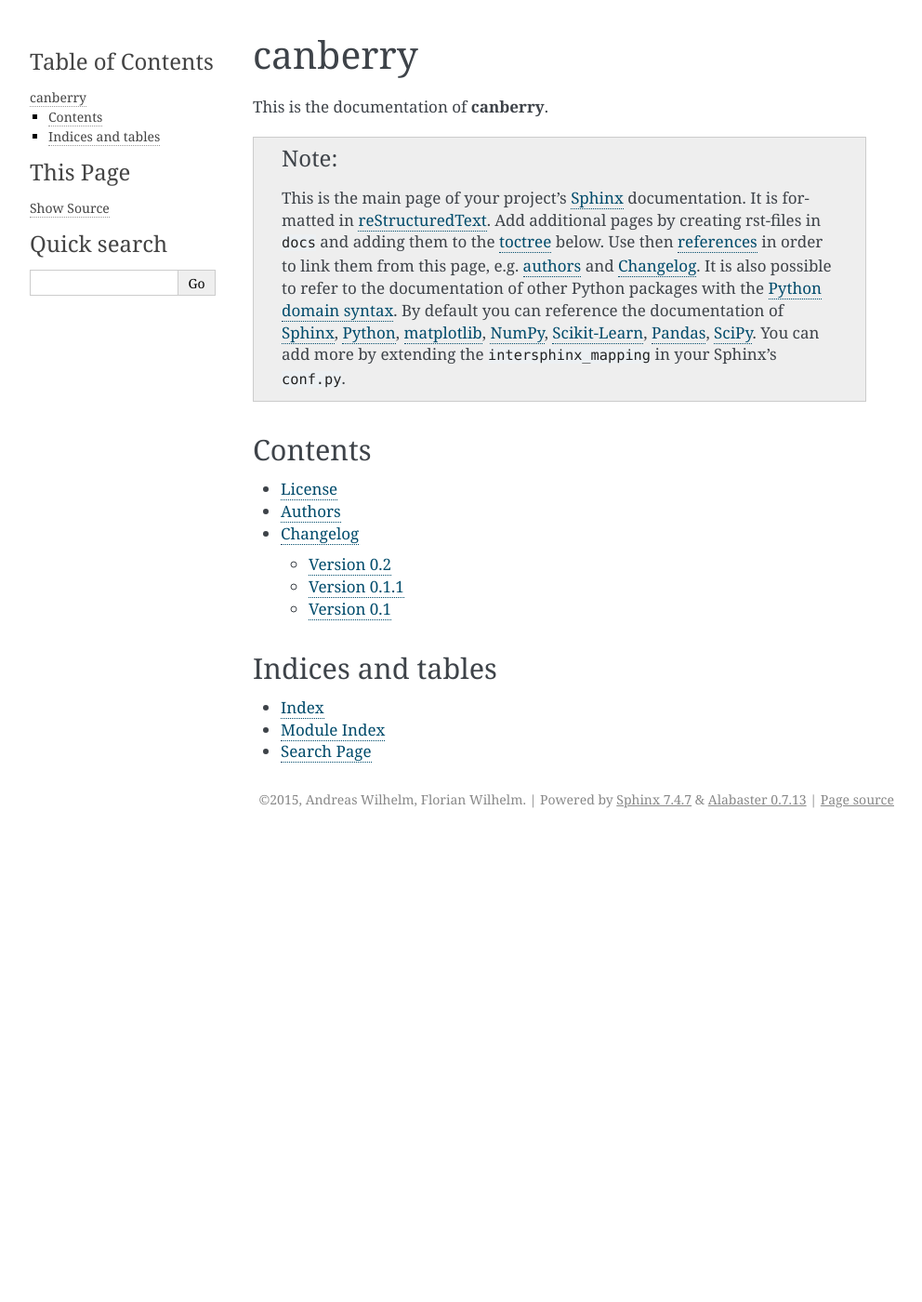
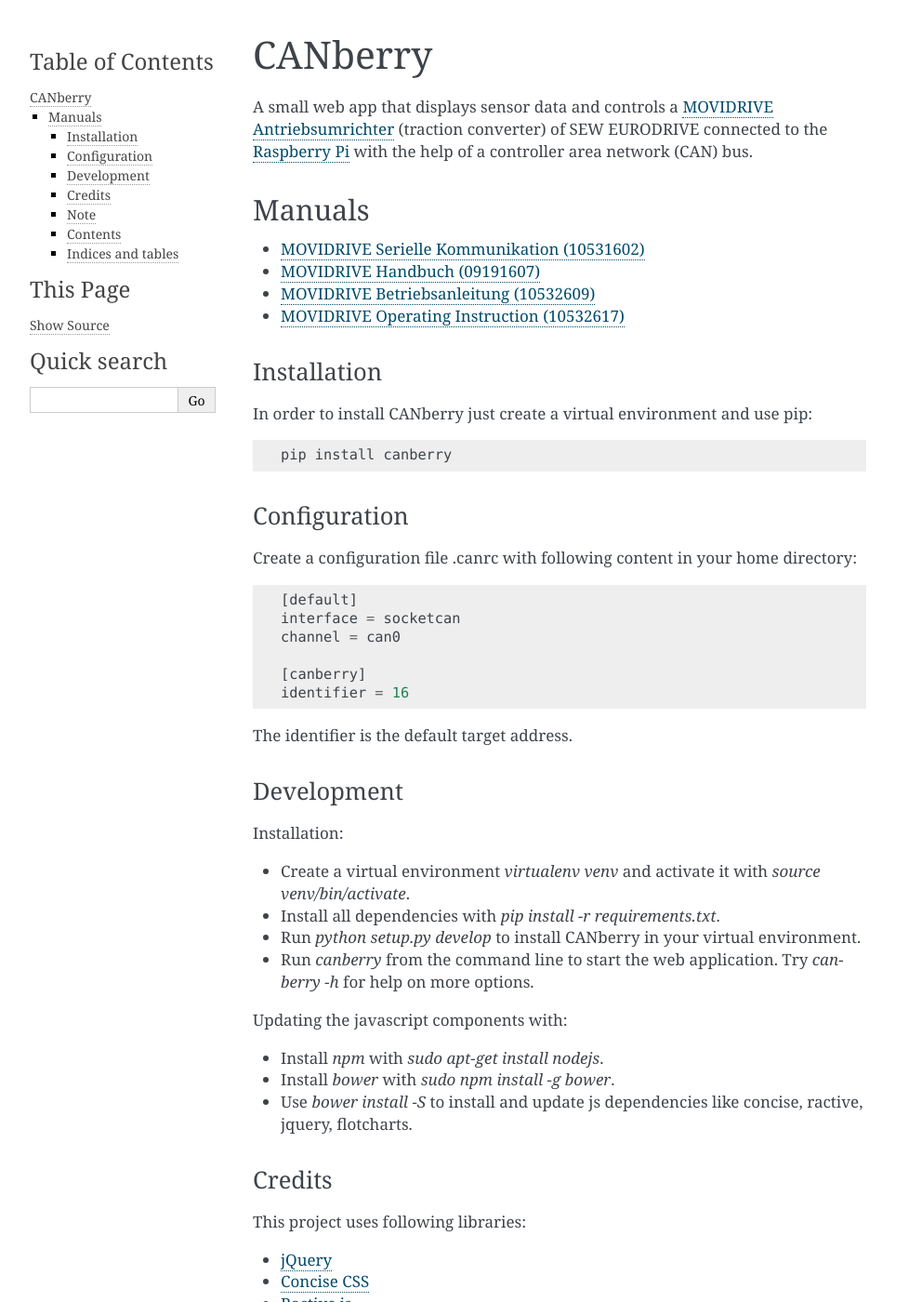
Before and after one commit to FlorianWilhelm/canberry, a Sphinx documentation site: the page built from docs/index.rst, in a window 1280 px wide and 1400 px high. Shown: the whole window at 93% size, without its empty margins (148-1140 px from the left). Built offline with Sphinx 7.4.7, drawn with Linux system fonts in a browser that asks for light colours; formulas are drawn with MathJax 3; pages that are not in the unit, such as notebooks, are missing from menus; the version number could not be read and is left out; some of the changed text lies outside the part shown.

Commit message:
Extended sphinx docs

```diff
--- a/docs/index.rst
+++ b/docs/index.rst
@@ -1,29 +1,78 @@
 ========
-canberry
+CANberry
 ========
 
-This is the documentation of **canberry**.
+A small web app that displays sensor data and controls a `MOVIDRIVE Antriebsumrichter
+<http://www.sew-eurodrive.at/produkt/antriebsumrichter-movidrive.htm>`_
+(traction converter) of SEW EURODRIVE connected to the `Raspberry Pi
+<https://www.raspberrypi.org/>`_ with the help of a controller area network
+(CAN) bus.
 
-.. note::
+Manuals
+-------
 
-    This is the main page of your project's `Sphinx <http://sphinx-doc.org/>`_
-    documentation. It is formatted in `reStructuredText
-    <http://sphinx-doc.org/rest.html>`__. Add additional pages by creating
-    rst-files in ``docs`` and adding them to the `toctree
-    <http://sphinx-doc.org/markup/toctree.html>`_ below. Use then
-    `references <http://sphinx-doc.org/markup/inline.html>`__ in order to link
-    them from this page, e.g. :ref:`authors <authors>` and :ref:`changes`.
-    It is also possible to refer to the documentation of other Python packages
-    with the `Python domain syntax
-    <http://sphinx-doc.org/domains.html#the-python-domain>`__. By default you
-    can reference the documentation of `Sphinx <http://sphinx.pocoo.org>`__,
-    `Python <http://docs.python.org/>`__, `matplotlib
-    <http://matplotlib.sourceforge.net>`__, `NumPy
-    <http://docs.scipy.org/doc/numpy>`__, `Scikit-Learn
-    <http://scikit-learn.org/stable>`__, `Pandas
-    <http://pandas.pydata.org/pandas-docs/stable>`__, `SciPy
-    <http://docs.scipy.org/doc/scipy/reference/>`__. You can add more by
-    extending the ``intersphinx_mapping`` in your Sphinx's ``conf.py``.
+* `MOVIDRIVE Serielle Kommunikation (10531602) <http://download.sew-eurodrive.com/download/pdf/10531602.pdf>`_
+* `MOVIDRIVE Handbuch (09191607) <http://download.sew-eurodrive.com/download/pdf/09191607.pdf>`_
+* `MOVIDRIVE Betriebsanleitung (10532609) <http://download.sew-eurodrive.com/download/pdf/10532609.pdf>`_
+* `MOVIDRIVE Operating Instruction (10532617) <http://download.sew-eurodrive.com/download/pdf/10532617.pdf>`_
+
+Installation
+============
+
+In order to install CANberry just create a virtual environment and use pip::
+
+    pip install canberry
+
+Configuration
+=============
+
+Create a configuration file .canrc with following content in your home directory::
+
+    [default]
+    interface = socketcan
+    channel = can0
+
+    [canberry]
+    identifier = 16
+
+The identifier is the default target address.
+
+Development
+===========
+
+Installation:
+
+* Create a virtual environment `virtualenv venv` and activate it with
+  `source venv/bin/activate`.
+* Install all dependencies with `pip install -r requirements.txt`.
+* Run `python setup.py develop` to install CANberry in your virtual environment.
+* Run `canberry` from the command line to start the web application. Try
+  `canberry -h` for help on more options.
+
+Updating the javascript components with:
+
+* Install *npm* with `sudo apt-get install nodejs`.
+* Install *bower* with `sudo npm install -g bower`.
+* Use `bower install -S` to install and update js dependencies like
+  concise, ractive, jquery, flotcharts.
+
+Credits
+=======
+
+This project uses following libraries:
+
+* `jQuery <https://jquery.com/>`_
+* `Concise CSS <http://concisecss.com/>`_
+* `Ractive.js <http://www.ractivejs.org/>`_
+* `Flot <http://www.flotcharts.org/>`_
+* `python-can <https://python-can.readthedocs.org/>`_
+
+
+Note
+====
+
+This project has been set up using PyScaffold. For details and usage
+information on PyScaffold see http://pyscaffold.readthedocs.org/.
 
 Contents
 ========
@@ -34,7 +83,7 @@
    License <license>
    Authors <authors>
    Changelog <changes>
-   Module Reference <_rst/modules>
+   Module Reference <api/modules>
 
 
 Indices and tables
```
Also changed, not shown: setup.cfg (+17 -2 lines).
